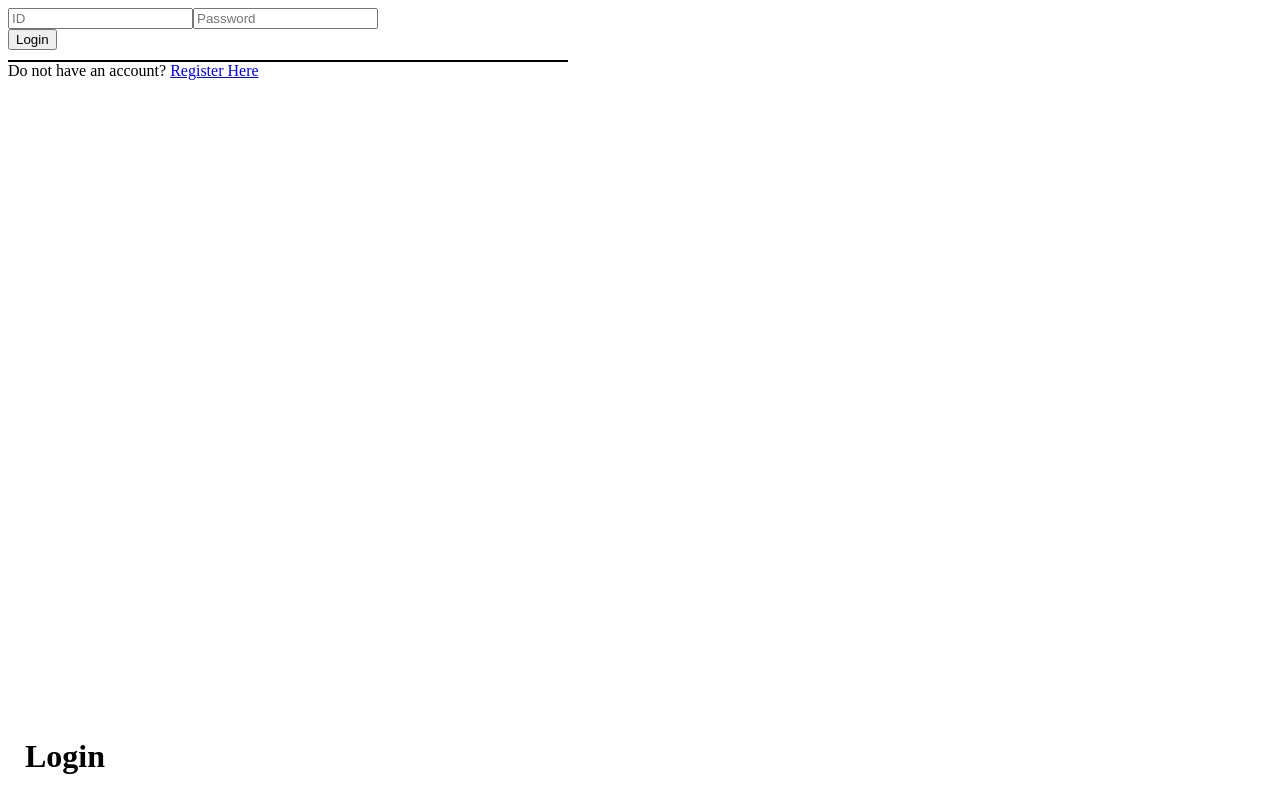
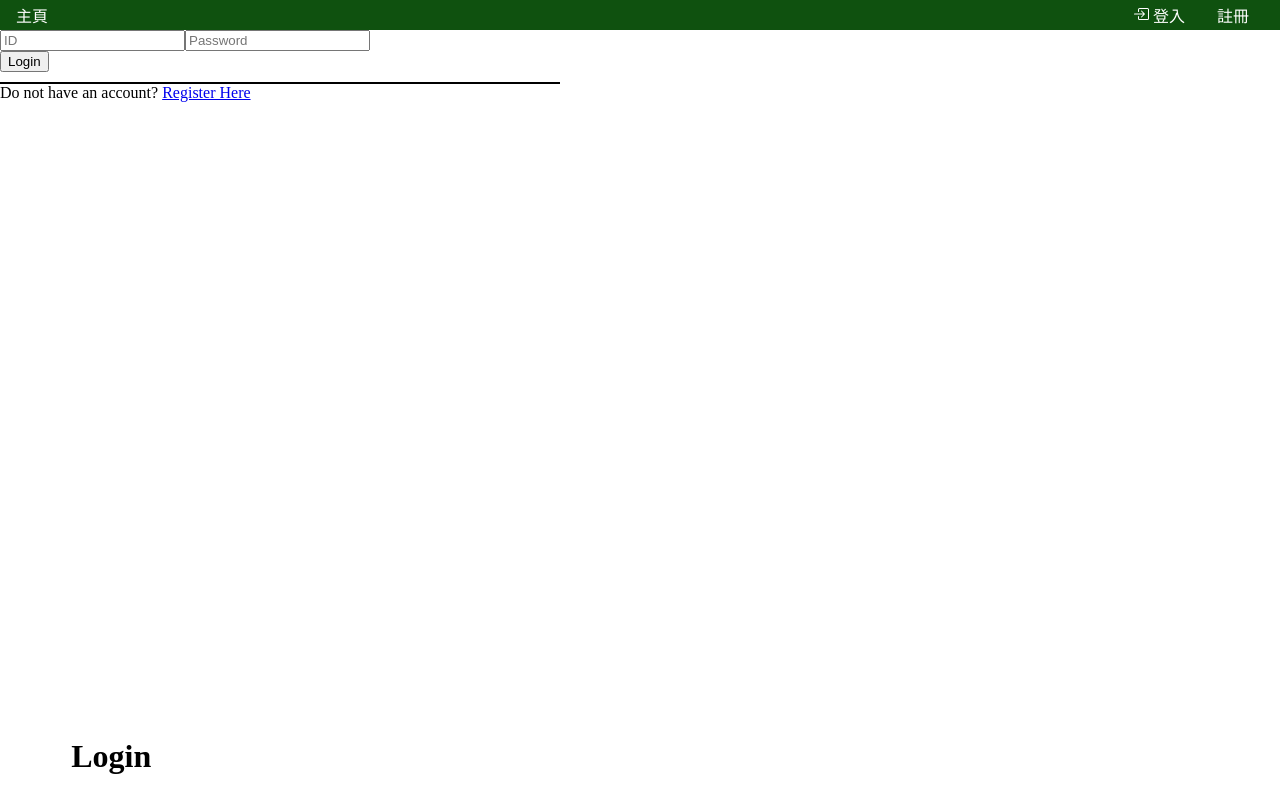
Before and after one commit to Dic21/social-hike-f, a React (Create React App) app: page /login in a window 1280 px wide. Built offline with nearby package versions, Linux system fonts and the light colour scheme.

Commit message:
route setting, add navbar, place cm

```diff
--- a/src/App.css
+++ b/src/App.css
@@ -1,6 +1,7 @@
 .leaflet-container {
-  width: 50%;
+  width: 90%;
   height: 50vh;
+  margin: auto;
 }
 
 .line {
@@ -14,3 +15,24 @@
   color: red;
   font-weight: bolder;
 }
+
+nav{
+  background-color: rgb(15, 81, 15);
+  height:30px;
+  display: flex;
+  align-items: center;
+}
+
+nav>a, .navright>a{
+  color: white;
+  text-decoration: none;
+  padding: 1rem;
+}
+.navright{
+  margin-left: auto;
+  margin-right:15px;
+}
+
+body{
+  margin:0;
+}
--- a/src/App.js
+++ b/src/App.js
@@ -1,11 +1,13 @@
 import "./App.css";
-import { Route, Routes, Navigate } from "react-router-dom";
+import { Route, Routes, Navigate, Link } from "react-router-dom";
+import { useSelector } from "react-redux";
 import Event from "./Components/Event";
 import EventDetail from "./Components/EventDetail";
 import Login from "./Components/Login";
 import Register from "./Components/Register";
 import HikingTrails from "./Components/HikingTrails";
 import HikingTrailsDetail from "./Components/HikingTrailsDetail";
+import loginImage from "./Images/login.svg";
 
 function Protected(props) {
   return props.loggedIn ? (
@@ -15,30 +17,56 @@ function Protected(props) {
   );
 }
 
+function IsLoggedIn(props){
+  return (
+    props.loggedIn ? <Navigate to="/" replace={true}/> : props.children
+  )
+}
+
+function Nav(){
+  const { isLogin } = useSelector((state) => { return state.login});
+
+  return(
+    <nav>
+      <Link to="/">主頁</Link>
+      <span className="navright">
+        {!isLogin ? <>
+          <Link to="/login">
+            <span>
+              <img src={loginImage}/> 登入
+            </span>
+          </Link>
+          <Link to="/register">
+            <span>
+              註冊
+            </span>
+          </Link>
+        </>: <span>歡迎回來</span>}
+      </span>
+    </nav>
+  )
+}
+
 function App() {
-  // const [loggedIn] = useSelector(function(state){return state.bank.loggedIn;});
+  const { isLogin } = useSelector((state) => { return state.login});
 
   return (
     <div className="App">
-      {/* <Login /> */}
-      {/* <Event /> */}
-      {/* <EventDetail /> */}
+      <Nav/>
       <Routes>
-        <Route path="/login" element={<Login />} />
-        <Route path="/register" element={<Register />} />
+        <Route path="/" element={<HikingTrails />}/>
+        <Route path="/login" element={<IsLoggedIn loggedIn={isLogin}><Login/></IsLoggedIn>} />
+        <Route path="/register" element={<IsLoggedIn loggedIn={isLogin}><Register/></IsLoggedIn>} />
         <Route
           path="/event"
           element={
-            // <Protected>
-            <Event />
-            // </Protected>
+            <Protected loggedIn={isLogin}>
+              <Event />
+            </Protected>
           }
         ></Route>
         <Route path="/event/:eventId/detail" element={<EventDetail />} />
 
-        <Route path="/place" element={<HikingTrails />}>
-          {/* <Route path=":placeId" element={<HikingTrailsDetail/>}/> */}
-        </Route>
         <Route path="/place/:placeId" element={<HikingTrailsDetail />} />
       </Routes>
       {/* <Routes>
--- a/src/Place.module.css
+++ b/src/Place.module.css
@@ -1,6 +1,10 @@
 .box{
     height: 100%;
     transition: all 0.3s;
+}
+.bodycontainer{
+    width:92%;
+    margin: auto;
 }
 .linkbox{
     text-decoration: none;
@@ -31,7 +35,7 @@
     background: url('/public/images/p01.jpg');
     background-repeat: no-repeat;
     background-size: cover;
-    background-position: 0% 37%;
+    background-position: 0% 66%;
 
 }
 #p02{
@@ -69,6 +73,8 @@
 }
 .selection{
     display: flex;
+    width: 85%;
+    margin: auto;
 }
 .title{
     font-weight: 600;
@@ -90,6 +96,7 @@
 .event-container{
     overflow-y: scroll;
     height: 100%;
+    text-align: center;
 }
 .event-headline{
     display: flex;
@@ -137,9 +144,24 @@
     justify-content: center;
 }
 .modalcontent{
+    display: flex;
+    flex-direction: column;
+    padding: 10px;
+    box-sizing: border-box;
     background-color: lightcyan;
     width:500px;
     height:350px;
+}
+.loginmodal{
+    background-color: lightgoldenrodyellow;
+    width:300px;
+    height:150px;
+}
+.modalcontent>span{
+    text-align: right;
+}
+.modalcontent>span>img{
+    cursor: pointer;
 }
 .commentbox{
     border: 2px solid lightgrey;
@@ -164,7 +186,7 @@ h3{
     bottom: 5px;
     background-color: rgba(255,255,255,0.5);
     padding: 20px;
-    left: 5px;
+    left: 4%;
     width: 30%;
     border-radius: 8px;
     font-size: 32px;
@@ -189,21 +211,37 @@ h5{
     display: flex;
     flex-wrap: wrap;
 }
+.imagebox>img{
+    margin-right: 10px;
+    max-width: 150px;
+}
+.recomtitle{
+    font-size: 25px;
+    font-weight: 600;
+    margin-left: 1rem;
+}
 
 
 
 @media screen and (max-width: 620px) {
     .selection{
         display: block;
+        width: 100%;
     }
     .linkbox{
         text-decoration: none;
         color: black;
         display: block;
-        width: 75%;
+        width: 90%;
         height: 200px;
         margin: auto;
         margin-bottom: 15px;
         position: relative;
     }
+    .detailcontainer{
+        display: block;
+    }
+    .right{
+        margin: 15px 0 0 0;
+    }
 }
--- a/src/components/HikingTrails.js
+++ b/src/components/HikingTrails.js
@@ -57,9 +57,8 @@ const HikingTrails = () => {
     <div>
       <h2>HikingTrails</h2>
       <MapContainer
-        // center={[22.3128786, 114.2115803]}
-        center={[22.27463, 114.14907]}
-        zoom={10}
+        center={[22.31463, 114.15907]}
+        zoom={11}
         scrollWheelZoom={false}
       >
         <TileLayer
@@ -69,9 +68,9 @@ const HikingTrails = () => {
 
         {hikingTrail.map(({ position, name, distance, id }) => {
           return (
-            <Marker position={position}>
+            <Marker key={name} position={position}>
               <Popup>
-                <h3>{name}</h3>
+                <div style={{fontWeight: 600, fontSize: 20}}>{name}</div>
                 <p>全長:{distance}公里</p>
                 <button>
                   <Link to={`/place/${id}`}>查看正在舉行的活動</Link>
@@ -82,6 +81,9 @@ const HikingTrails = () => {
         })}
       </MapContainer>
       <br></br>
+
+      <div>
+        <div className={placeStyle.recomtitle}>推薦地點</div>
         <div className={placeStyle.selection}>
           {list.map((item) => {
             return (
@@ -106,6 +108,8 @@ const HikingTrails = () => {
           })}
         </div>
       </div>
+
+    </div>
   );
 };
 
--- a/src/components/HikingTrailsDetail.js
+++ b/src/components/HikingTrailsDetail.js
@@ -3,7 +3,7 @@ import moment from "moment";
 import "moment/locale/zh-hk";
 import { useDispatch, useSelector } from "react-redux";
 import {showDetails,showEvents,setVisibles,showComments,showModal,updateText,updatePicFile} from "../Slices/placeSlice";
-import {Link, useParams} from 'react-router-dom';
+import {Link, useParams,useNavigate} from 'react-router-dom';
 import placeStyle from '../Place.module.css';
 import closePic from "../Images/x-square-fill.svg";
 import userIcon from "../Images/person.svg";
@@ -94,6 +94,8 @@ const HikingTrailsDetail = () => {
           <h3>{details.info.chi_name}</h3>
         </div>
       </div>
+
+      <div className={placeStyle.bodycontainer}>
         <div className={placeStyle.placedesc}>{details.info.description}</div>
         <hr></hr>
         <div className={placeStyle.detailcontainer}>
@@ -101,12 +103,7 @@ const HikingTrailsDetail = () => {
             <div className={placeStyle["event-headline"]}>
               <div className={placeStyle.mediumtitle}>活動</div>
               <span className={placeStyle["event-headline-right"]}>
-              <span
-                className={placeStyle.createbtn}
-                onClick={() => {
-                  navigate("/event");
-                }}
-              >
+                <span className={placeStyle.createbtn} onClick={() => {navigate("/event");}}>
                   建立活動
                 </span>
               </span>
@@ -147,7 +144,6 @@ const HikingTrailsDetail = () => {
             </div>
             <div className={placeStyle["event-headline"]}>
                 {details.info.cmnum>=1? `顯示全部${details.info.cmnum}個回應中的${cmList.length}個`: <span>&nbsp;</span>}
-
             </div>
             <div className={placeStyle['event-container']}>
               {cmList.length>=1?
@@ -156,12 +152,14 @@ const HikingTrailsDetail = () => {
                 }): <div>暫時沒有評論</div>
               }
               {cmList.length===details.info.cmnum|| cmList.length===0? <p>-----</p>:<button className={placeStyle.morebtn} onClick={()=>{loadMoreCm(cmList.length)}}>展開更多</button>}
-
               <Modal cmfetch={fetchCmData}/>
             </div>
           </div>
         </div>
       </div>
+    </div>
+
+
   );
 };
 
@@ -195,19 +193,19 @@ const Comment = React.memo((props)=>{
       <div><img src={userIcon}></img> {props.info.publisher}</div>
       <div>{dateFromNow}</div>
       <div>{props.info.message}</div>
-      <div className={placeStyle.imagebox}>{imageBox? imageBox.map((img)=>{
+      <div className={placeStyle.imagebox}>
+        {imageBox? imageBox.map((img)=>{
           let path = img.slice(1);
-        return <img key={path} src={path} width="50px"></img>
+          return <img key={path} src={path}></img>
         }):null}
-
       </div>
-
     </div>
   );
 });
 
 const Modal=(props)=>{
   const { details, modalDisplay, comment, picFile } = useSelector((state)=>{return state.place});
+  const { isLogin } = useSelector((state) => { return state.login});
   const dispatch = useDispatch();
   const [isFile, setIsFile] = useState(false);
   const [msgSent, setMsgSent] = useState(false);
@@ -215,7 +213,6 @@ const Modal=(props)=>{
   const closeModal=()=>{
     dispatch(showModal(false));
   };
-  //if loggedIn state false, can show a btn to loginpage
 
   const handleCmInput = (e)=>{
     setTimeout(()=>{
@@ -233,7 +230,7 @@ const Modal=(props)=>{
   }
 
   const handleSubmit= ()=>{
-    let token = JSON.parse(localStorage.getItem("token"));
+    let token = localStorage.getItem("token");
     let placeId = details.info.id;
 
     const formData = new FormData();
@@ -268,7 +265,7 @@ const Modal=(props)=>{
 
   const cmBox =
     (<div className={placeStyle.modalcm}>
-      <textarea id={placeStyle.userinputbox} onChange={handleCmInput} placeholder="Type your comment"></textarea>
+      <textarea id={placeStyle.userinputbox} onChange={handleCmInput} placeholder="新增留言..."></textarea>
       <div>分享照片<input type="file" ref={fileRef} name="pictures" accept="image/png, image/jpeg" onChange={handleFileInput} multiple></input></div>
       <button onClick={handleSubmit}>Send</button>
     </div>);
@@ -279,6 +276,18 @@ const Modal=(props)=>{
     </div>);
 
   if(modalDisplay){
+    if(!isLogin){
+      return (
+        <div className={placeStyle.modal}>
+          <div className={`${placeStyle["modalcontent"]} ${placeStyle["loginmodal"]}`}>
+            <span onClick={closeModal}><img src={closePic}></img></span>
+              <div>請先登入</div>
+              <Link to="/login">登入</Link>
+              <Link to="/register">註冊</Link>
+          </div>
+        </div>
+      )
+    }else{
       return(
         <div className={placeStyle.modal}>
           <div className={placeStyle.modalcontent}>
@@ -287,6 +296,7 @@ const Modal=(props)=>{
           </div>
         </div>
       );
+    }
   } else {
     return null;
   }
--- a/src/components/Login.js
+++ b/src/components/Login.js
@@ -58,7 +58,7 @@ const Login = () => {
           dispatch(logIsLogin(true));
           localStorage.setItem("token", data.token);
 
-          navigate("/place");
+          navigate("/");
         }
       });
   };
```
Also changed, not shown: src/Images/login.svg (added). Lines whose indentation alone changed are shown as unchanged.
